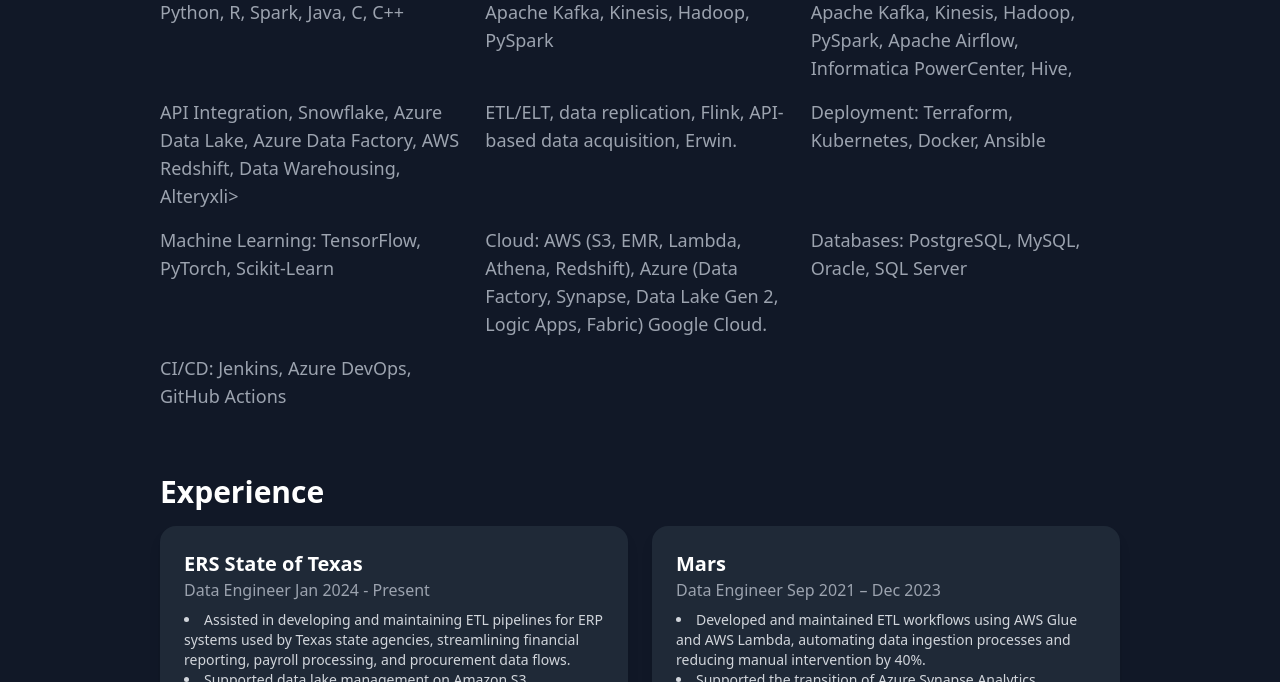
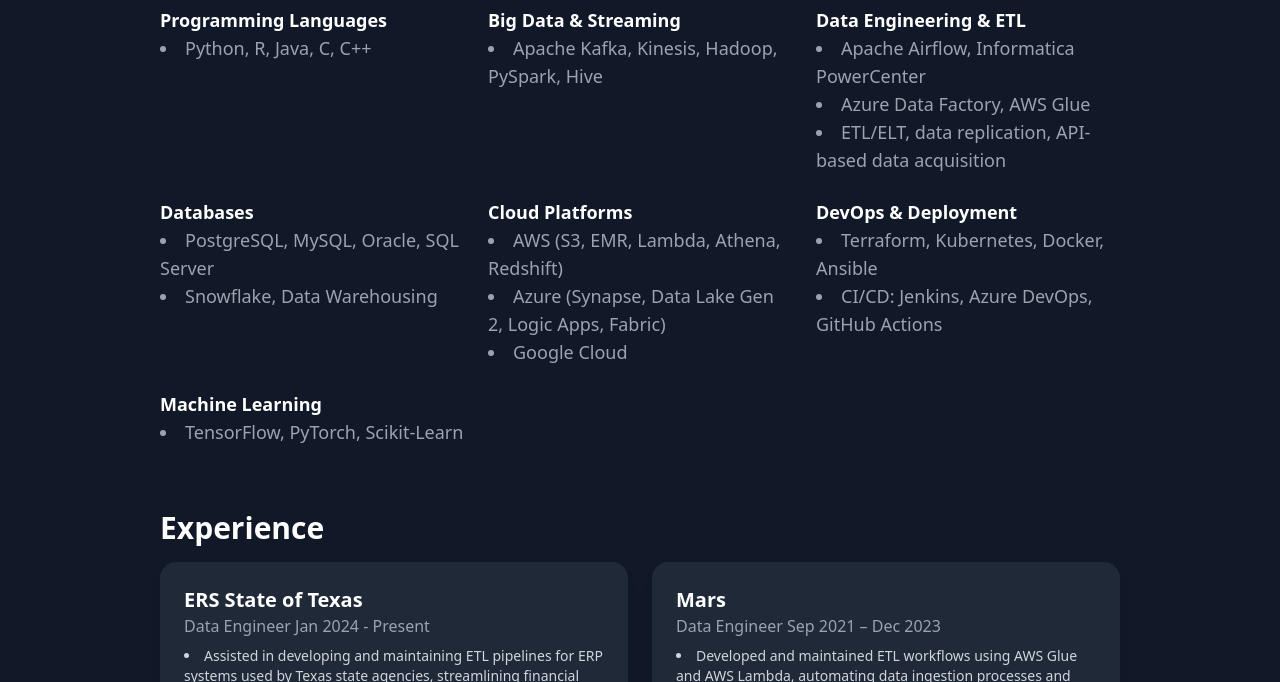
Before and after one commit to AbhijithSingh-7/portfolio, a plain HTML site: page index.html in a window 1280 px wide. Shown: the part 418-1100 px from the top of the page. Drawn offline with nearby package versions, Linux system fonts and the light colour scheme.

Commit message:
Update index.html

```diff
--- a/index.html
+++ b/index.html
@@ -20,6 +20,68 @@
     </div>
 
     <!-- Technical Skills Section -->
+<div class="max-w-5xl mx-auto p-8">
+    <h2 class="text-3xl font-bold text-white text-center mb-6">Technical Skills</h2>
+
+    <div class="grid grid-cols-1 md:grid-cols-2 lg:grid-cols-3 gap-6 text-gray-400 text-lg">
+        <div>
+            <h3 class="font-semibold text-white">Programming Languages</h3>
+            <ul class="list-disc list-inside">
+                <li>Python, R, Java, C, C++</li>
+            </ul>
+        </div>
+
+        <div>
+            <h3 class="font-semibold text-white">Big Data & Streaming</h3>
+            <ul class="list-disc list-inside">
+                <li>Apache Kafka, Kinesis, Hadoop, PySpark, Hive</li>
+            </ul>
+        </div>
+
+        <div>
+            <h3 class="font-semibold text-white">Data Engineering & ETL</h3>
+            <ul class="list-disc list-inside">
+                <li>Apache Airflow, Informatica PowerCenter</li>
+                <li>Azure Data Factory, AWS Glue</li>
+                <li>ETL/ELT, data replication, API-based data acquisition</li>
+            </ul>
+        </div>
+
+        <div>
+            <h3 class="font-semibold text-white">Databases</h3>
+            <ul class="list-disc list-inside">
+                <li>PostgreSQL, MySQL, Oracle, SQL Server</li>
+                <li>Snowflake, Data Warehousing</li>
+            </ul>
+        </div>
+
+        <div>
+            <h3 class="font-semibold text-white">Cloud Platforms</h3>
+            <ul class="list-disc list-inside">
+                <li>AWS (S3, EMR, Lambda, Athena, Redshift)</li>
+                <li>Azure (Synapse, Data Lake Gen 2, Logic Apps, Fabric)</li>
+                <li>Google Cloud</li>
+            </ul>
+        </div>
+
+        <div>
+            <h3 class="font-semibold text-white">DevOps & Deployment</h3>
+            <ul class="list-disc list-inside">
+                <li>Terraform, Kubernetes, Docker, Ansible</li>
+                <li>CI/CD: Jenkins, Azure DevOps, GitHub Actions</li>
+            </ul>
+        </div>
+
+        <div>
+            <h3 class="font-semibold text-white">Machine Learning</h3>
+            <ul class="list-disc list-inside">
+                <li>TensorFlow, PyTorch, Scikit-Learn</li>
+            </ul>
+        </div>
+    </div>
+</div>
+
+    <!-- Technical Skills Section
     <div class="max-w-5xl mx-auto p-8">
         <h2 class="text-3xl font-bold">Technical Skills</h2>
         <ul class="grid grid-cols-2 md:grid-cols-3 gap-4 text-gray-400 text-lg mt-4">
@@ -34,7 +96,7 @@
             <li>Databases: PostgreSQL, MySQL, Oracle, SQL Server</li>
             <li>CI/CD: Jenkins, Azure DevOps, GitHub Actions</li>
         </ul>
-    </div>
+    </div> -->
 
     <!-- Experience Section -->
     <div class="max-w-5xl mx-auto p-8">
```
